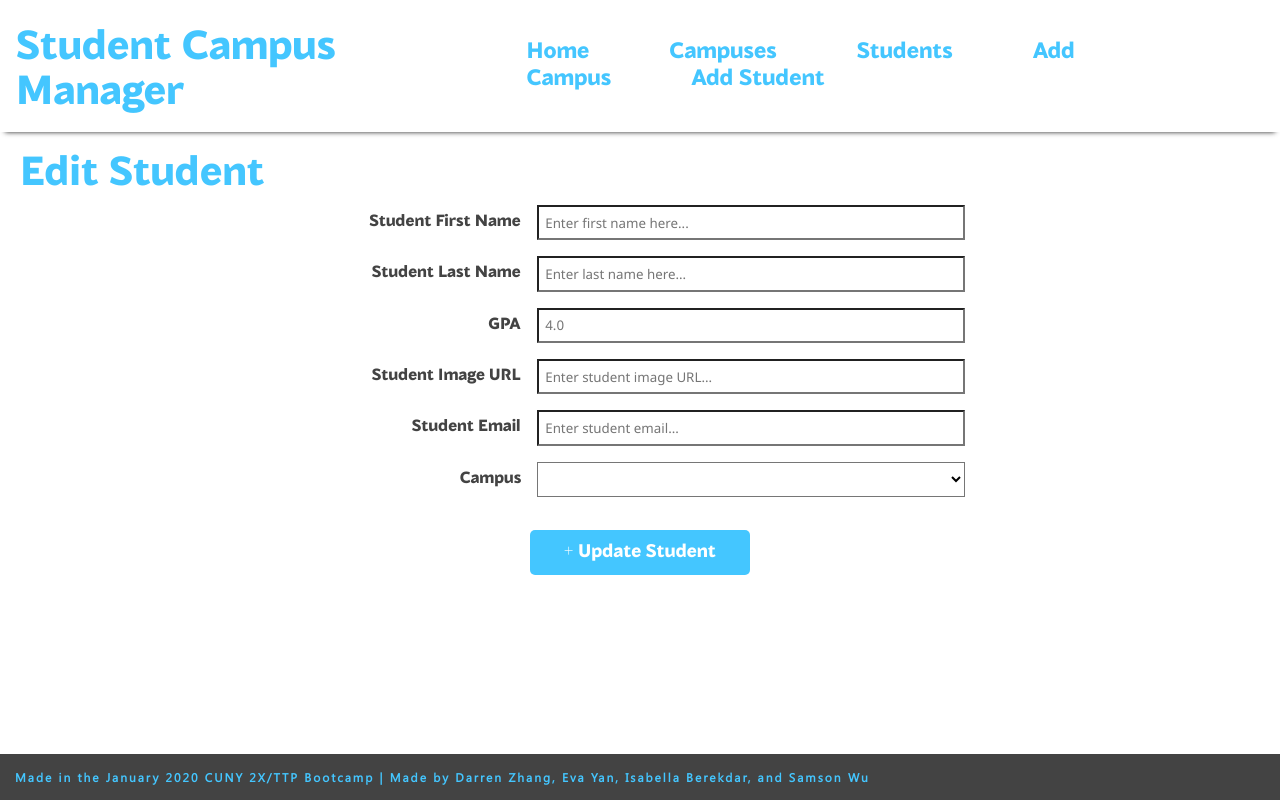
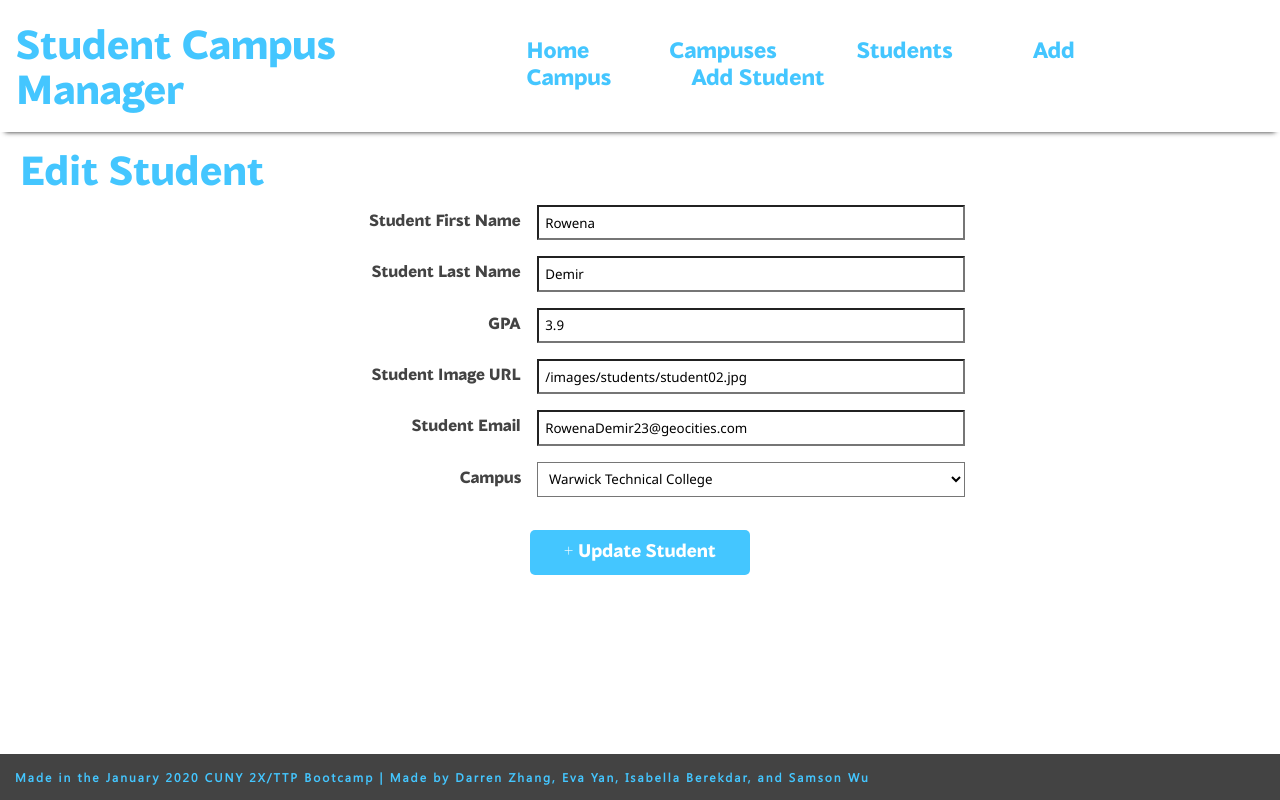
Before and after one commit to isabellab3/Student-Campus-Manager-Frontend, a React (Create React App) app: page /editstudent/1 in a window 1280 px wide. Built offline with nearby package versions, Linux system fonts and the light colour scheme.

Commit message:
Able to display the state to the form fields, and change the state based on the form input

```diff
--- a/src/components/containers/EditStudentContainer.jsx
+++ b/src/components/containers/EditStudentContainer.jsx
@@ -11,24 +11,24 @@ class EditStudentContainer extends Component {
     // console.log(this.props.studentInfo);
     // we populate the state with values from the store, but also need to populate the values in the form to match
     this.state = {
-      first: this.props.studentInfo.firstName,
-      last: this.props.studentInfo.lastName,
+      firstName: this.props.studentInfo.firstName,
+      lastName: this.props.studentInfo.lastName,
       gpa: this.props.studentInfo.gpa,
-      url: this.props.studentInfo.image,
+      image: this.props.studentInfo.image,
       email: this.props.studentInfo.email,
-      campus: this.props.campusesList[this.props.studentInfo.campus]
+      campus: this.props.campusesList[this.props.studentInfo.campus].campusName
     };
     console.log(this.state.first);
   }
 
   handleSubmit = event => {
     event.preventDefault();
-    const { first, last, gpa, url, email, campus } = this.state;
+    const { firstName, lastName, gpa, image, email, campus } = this.state;
     const newStudent = {
-      firstName: first,
-      lastName: last,
+      firstName: firstName,
+      lastName: lastName,
       gpa: parseFloat(gpa),
-      image: url,
+      image: image,
       email: email,
       campus: campus
     };
@@ -67,9 +67,11 @@ class EditStudentContainer extends Component {
       <div>
         {/* <h1>EditStudentContainer</h1> */}
         <EditStudentView
-          studentInfo={this.props.studentInfo}
+          studentInfo={this.state}
           handleSubmit={this.handleSubmit}
           handleChange={this.handleChange}
+          campusesList={this.props.campusesList}
+          campusName={this.state.campus}
         />
       </div>
     );
--- a/src/components/views/EditStudentView.jsx
+++ b/src/components/views/EditStudentView.jsx
@@ -3,6 +3,7 @@ import React, { Component } from "react";
 import "./EditStudentView.css";
 
 const EditStudentView = props => {
+  console.log(props);
   return (
     <div className="add-student">
       <h1>Edit Student</h1>
@@ -11,18 +12,20 @@ const EditStudentView = props => {
           <label>Student First Name</label>
           <input
             type="text"
-            name="first"
+            name="firstName"
             placeholder="Enter first name here..."
             onChange={props.handleChange}
+            value={props.studentInfo.firstName}
           />
         </div>
         <div className="form-row">
           <label>Student Last Name</label>
           <input
             type="text"
-            name="last"
+            name="lastName"
             placeholder="Enter last name here..."
             onChange={props.handleChange}
+            value={props.studentInfo.lastName}
           />
         </div>
         <div className="form-row">
@@ -33,15 +36,17 @@ const EditStudentView = props => {
             placeholder="4.0"
             step="0.01"
             onChange={props.handleChange}
+            value={props.studentInfo.gpa}
           />
         </div>
         <div className="form-row">
           <label>Student Image URL</label>
           <input
             type="url"
-            name="url"
+            name="image"
             placeholder="Enter student image URL..."
             onChange={props.handleChange}
+            value={props.studentInfo.image}
           />
         </div>
         <div className="form-row">
@@ -51,6 +56,7 @@ const EditStudentView = props => {
             name="email"
             placeholder="Enter student email..."
             onChange={props.handleChange}
+            value={props.studentInfo.email}
           />
         </div>
         <div className="form-row">
@@ -60,10 +66,13 @@ const EditStudentView = props => {
             name="campus"
             placeholder="Campus"
             onChange={props.handleChange}
+            value={props.campusName}
           >
-            {/*             {props.campusesList.map(campus => {
-                return <option value='campus.campusName'>{campus.campusName}</option>
-              })} */}
+            {props.campusesList.map(campus => {
+              return (
+                <option value="campus.campusName">{campus.campusName}</option>
+              );
+            })}
           </select>
         </div>
         <input
```
